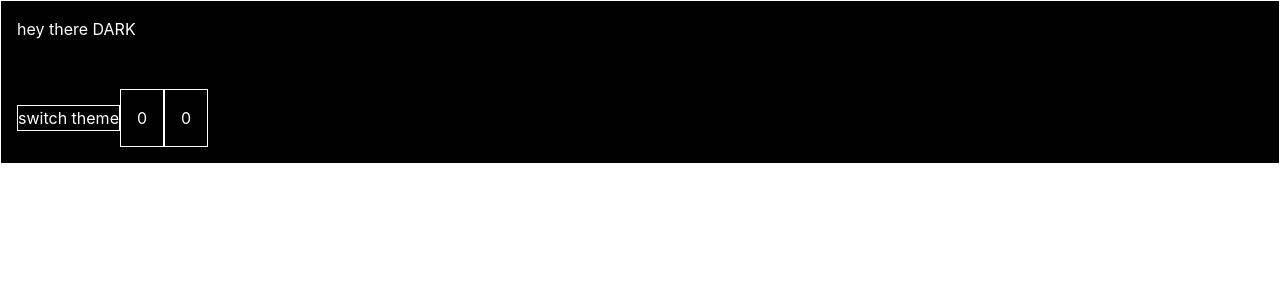
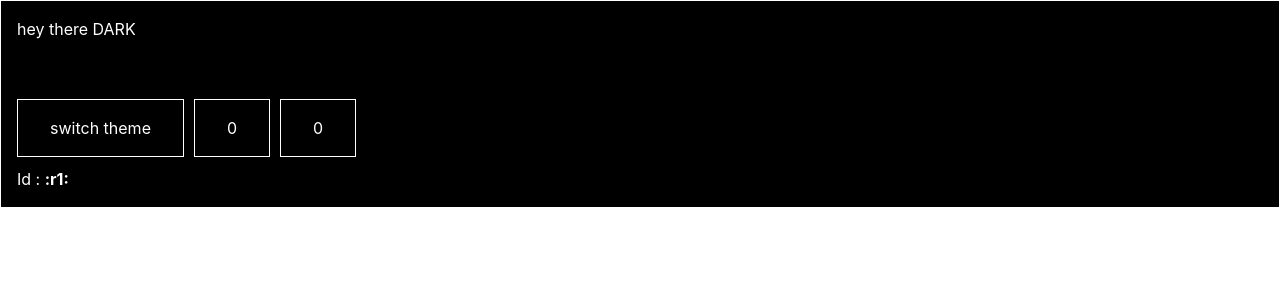
Before and after one commit to raiyanu/my-scratch-react, a React app: page / in a window 1280 px wide. Shown: the top 300 px of the page. Built offline with nearby package versions, Linux system fonts and the light colour scheme.

Commit message:
worked around useId

```diff
--- a/src/App.js
+++ b/src/App.js
@@ -1,7 +1,9 @@
-import React, { useContext, useDeferredValue, useEffect, useMemo, useRef, useState } from "react";
+import React, { useContext, useDeferredValue, useEffect, useId, useMemo, useRef, useState } from "react";
 import { ThemeContext } from "./useTheme";
 
 export default function App() {
+    const UID = useId();
+    console.log(UID)
     const { Theme, SwitchTheme } = useContext(ThemeContext);
     const [count, setCount] = useState(0)
     const count2 = useRef(0)
@@ -17,19 +19,20 @@ export default function App() {
             hey there {Theme.toUpperCase()} <br />
             <br />
             <br />
-            <button style={deferedTheme} onClick={SwitchTheme}>
+            <button style={{ ...deferedTheme, padding: "1rem 2rem", }} onClick={SwitchTheme}>
                 switch theme
             </button>
-            <button style={{ ...getTheme, padding: "1rem" }} onClick={() => {
+            <button style={{ ...getTheme, padding: "1rem 2rem", margin: "10px" }} onClick={() => {
                 setCount(preCount => preCount + 1)
             }}>
                 {count}
             </button>
-            <button style={{ ...getTheme, padding: "1rem" }} onClick={() => {
+            <button style={{ ...getTheme, padding: "1rem 2rem" }} onClick={() => {
                 count2.current += 1;
             }}>
                 {count2.current}
             </button>
+            <h1>Id : <b> {UID}</b> </h1>
         </div>
     );
 }
```
Also changed, not shown: 1 other file (tests, documents, lock files or other folders).
